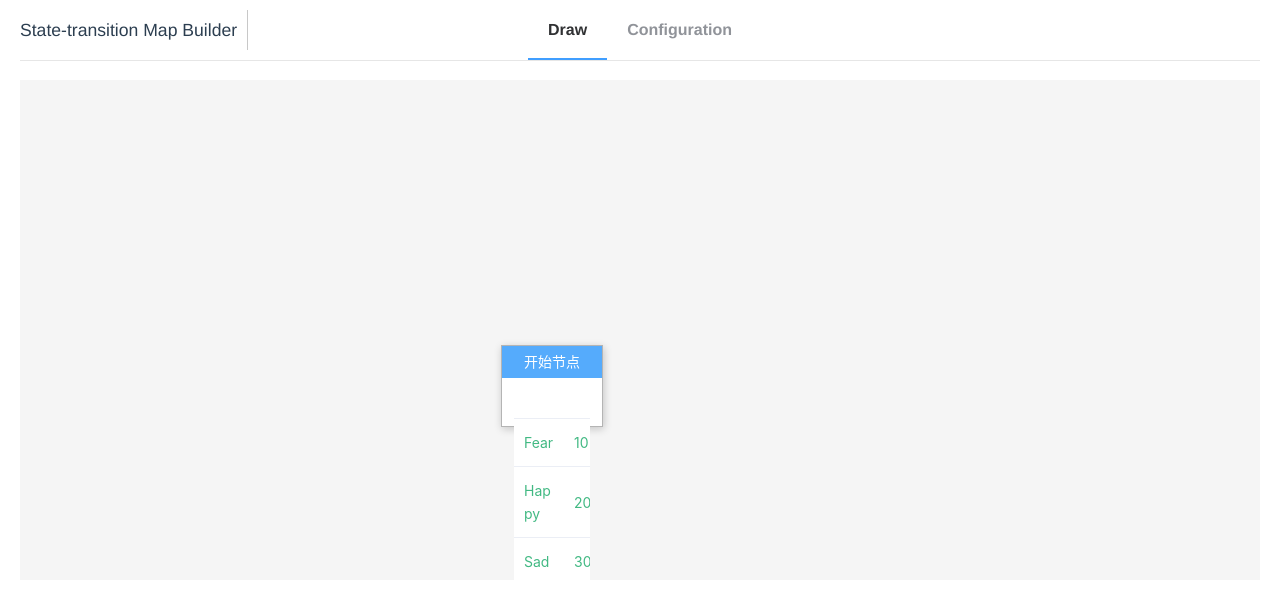
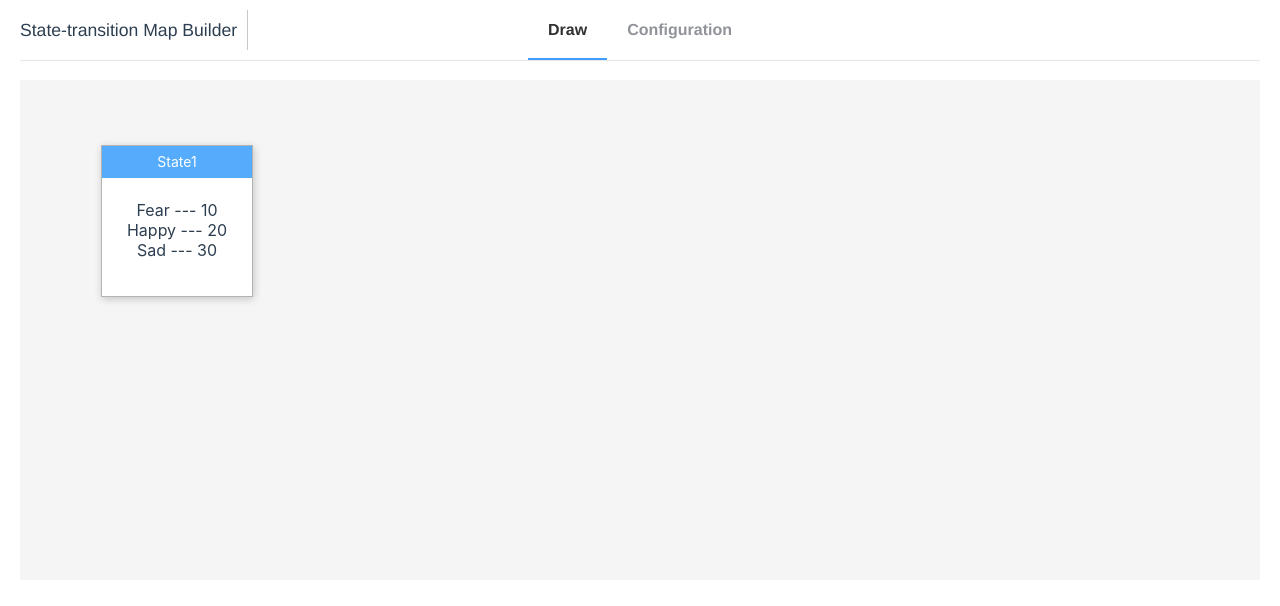
Before and after one commit to jzmrexu1s/state-transition-map, a Vue app: page /draw in a window 1280 px wide. Shown: the top 606 px of the page. Built offline with nearby package versions, Linux system fonts and the light colour scheme.

Commit message:
set style of node.

```diff
--- a/src/components/DrawCanvas.vue
+++ b/src/components/DrawCanvas.vue
@@ -14,12 +14,9 @@
     </header>
     <section>
       {{meta.desc}}
-      <el-table :data="meta.emotions">
-        <el-table-column prop="name" width="50">
-        </el-table-column>
-        <el-table-column prop="value" width="50">
-        </el-table-column>
-      </el-table>
+      <ul>
+        <li v-for="item in meta.emotions">{{ item.name }} --- {{ item.value }}</li>
+      </ul>
     </section>
   </div>
 </template>
@@ -62,12 +59,12 @@ export default {
       this.nodeList = [
         {
           'id': 'nodeS3WgFnzCI15X58Qw',
-          'width': 100,
-          'height': 80,
-          'coordinate': [-200, -200],
+          'width': 150,
+          'height': 150,
+          'coordinate': [-600, -400],
           'meta': {
             'prop': 'start',
-            'name': '开始节点',
+            'name': 'State1',
             'emotions': [
               {'name': 'Fear', 'value': 10},
               {'name': 'Happy', 'value': 20},
@@ -112,8 +109,10 @@ export default {
   background-color : #55abfc;
 }
 .el-table{
-  /*height: 20px;*/
   color: #42b983;
-  line-height: 10px;
+}
+ul{
+  padding-left: 0;
+  list-style: none;
 }
 </style>
```
